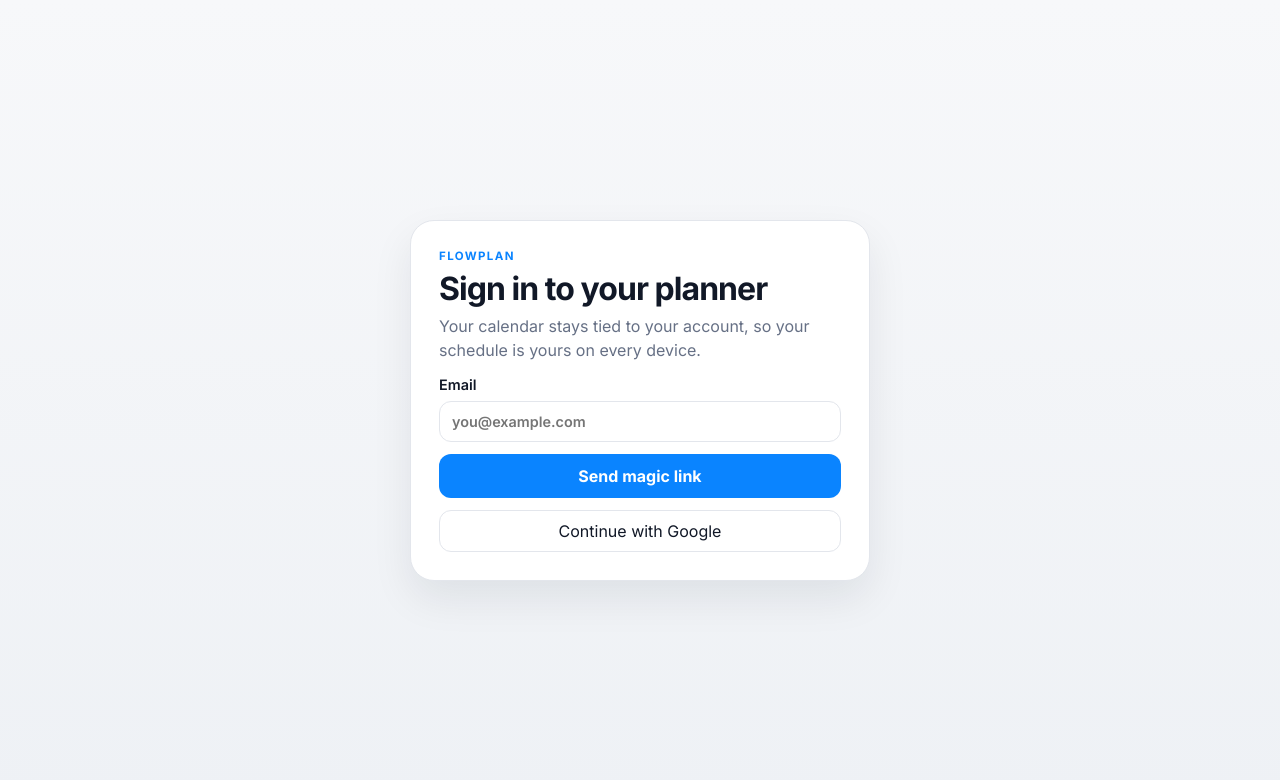
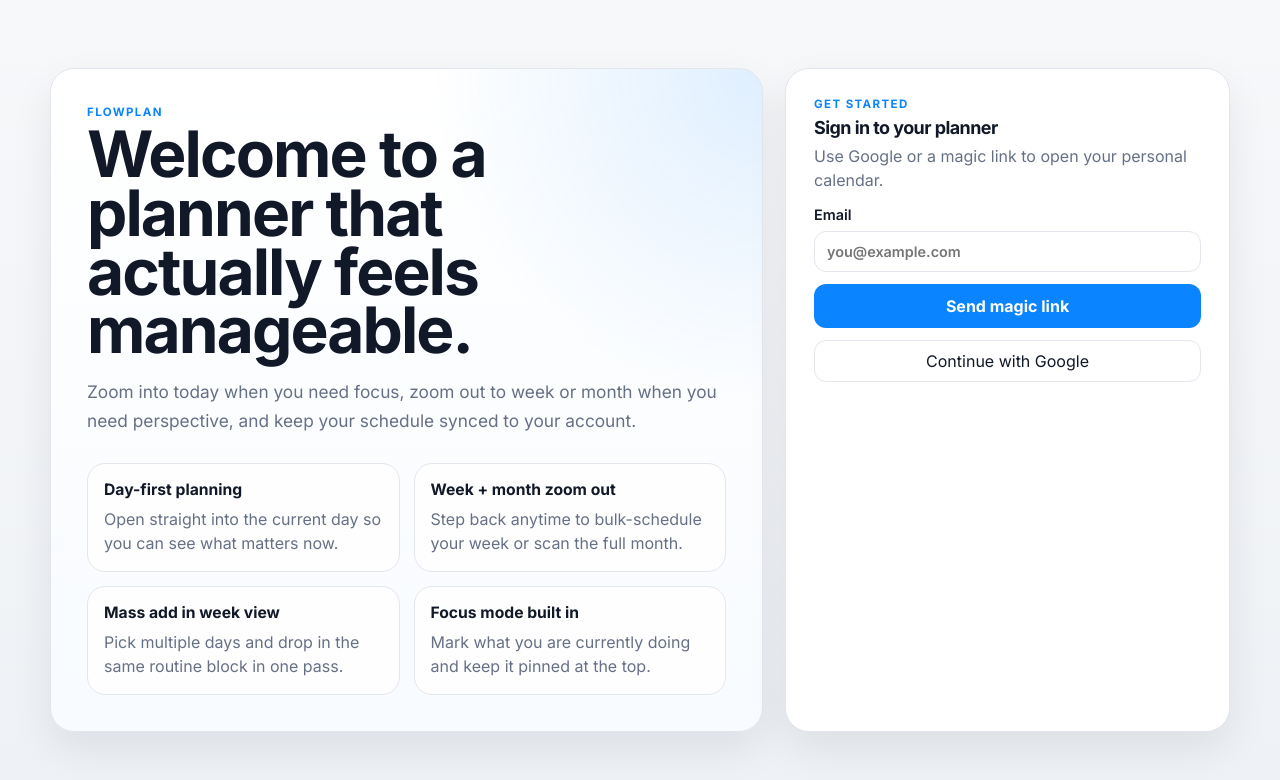
Before and after one commit to samiosman7/your-todo, a website built with Vite: page index.html in a window 1280 px wide. Built offline with nearby package versions, Linux system fonts and the light colour scheme; no server answers.

Commit message:
Add welcome landing page for auth screen

```diff
--- a/index.html
+++ b/index.html
@@ -14,12 +14,40 @@
   </head>
   <body>
     <div id="auth-shell" class="auth-shell">
-      <div class="auth-card">
+      <div class="welcome-shell">
+        <section class="welcome-hero">
           <p class="eyebrow">FlowPlan</p>
-        <h1>Sign in to your planner</h1>
+          <h1>Welcome to a planner that actually feels manageable.</h1>
+          <p class="welcome-copy">
+            Zoom into today when you need focus, zoom out to week or month when
+            you need perspective, and keep your schedule synced to your account.
+          </p>
+
+          <div class="welcome-grid">
+            <article class="welcome-feature">
+              <strong>Day-first planning</strong>
+              <p>Open straight into the current day so you can see what matters now.</p>
+            </article>
+            <article class="welcome-feature">
+              <strong>Week + month zoom out</strong>
+              <p>Step back anytime to bulk-schedule your week or scan the full month.</p>
+            </article>
+            <article class="welcome-feature">
+              <strong>Mass add in week view</strong>
+              <p>Pick multiple days and drop in the same routine block in one pass.</p>
+            </article>
+            <article class="welcome-feature">
+              <strong>Focus mode built in</strong>
+              <p>Mark what you are currently doing and keep it pinned at the top.</p>
+            </article>
+          </div>
+        </section>
+
+        <section class="auth-card">
+          <p class="eyebrow">Get Started</p>
+          <h2>Sign in to your planner</h2>
           <p class="subtle">
-          Your calendar stays tied to your account, so your schedule is yours on
-          every device.
+            Use Google or a magic link to open your personal calendar.
           </p>
           <div id="config-error" class="config-error hidden"></div>
           <form id="auth-form" class="form-stack auth-form">
@@ -33,6 +61,7 @@
             </button>
           </form>
           <p id="auth-message" class="subtle hidden"></p>
+        </section>
       </div>
     </div>
 
--- a/styles.css
+++ b/styles.css
@@ -44,16 +44,76 @@ textarea {
 .auth-shell {
   min-height: calc(100vh - 36px);
   display: grid;
-  place-items: center;
+  align-items: center;
 }
 
+.welcome-shell {
+  width: min(1180px, 100%);
+  margin: 0 auto;
+  display: grid;
+  grid-template-columns: minmax(0, 1.25fr) minmax(360px, 0.78fr);
+  gap: 22px;
+  align-items: stretch;
+}
+
+.welcome-hero,
 .auth-card {
-  width: min(460px, 100%);
-  padding: 28px;
   background: var(--panel);
   border: 1px solid var(--line);
   border-radius: 24px;
   box-shadow: var(--shadow);
+}
+
+.welcome-hero {
+  padding: 36px;
+  background:
+    radial-gradient(circle at top right, rgba(10, 132, 255, 0.13), transparent 34%),
+    linear-gradient(180deg, #ffffff 0%, #f8fbff 100%);
+}
+
+.welcome-hero h1 {
+  max-width: 11ch;
+  font-size: clamp(3rem, 5vw, 5.2rem);
+  line-height: 0.92;
+}
+
+.welcome-copy {
+  max-width: 58ch;
+  margin: 18px 0 0;
+  font-size: 1.08rem;
+  line-height: 1.65;
+  color: var(--muted);
+}
+
+.welcome-grid {
+  display: grid;
+  grid-template-columns: repeat(2, minmax(0, 1fr));
+  gap: 14px;
+  margin-top: 28px;
+}
+
+.welcome-feature {
+  padding: 16px;
+  border-radius: 18px;
+  background: rgba(255, 255, 255, 0.82);
+  border: 1px solid var(--line);
+}
+
+.welcome-feature strong {
+  display: block;
+  margin-bottom: 8px;
+  font-size: 0.98rem;
+}
+
+.welcome-feature p {
+  margin: 0;
+  color: var(--muted);
+  line-height: 1.5;
+}
+
+.auth-card {
+  width: 100%;
+  padding: 28px;
 }
 
 .config-error {
@@ -533,11 +593,24 @@ h2 {
   .app-shell {
     grid-template-columns: 1fr;
   }
+
+  .welcome-shell {
+    grid-template-columns: 1fr;
+  }
 }
 
 @media (max-width: 760px) {
   body {
     padding: 10px;
+  }
+
+  .welcome-hero,
+  .auth-card {
+    padding: 22px;
+  }
+
+  .welcome-grid {
+    grid-template-columns: 1fr;
   }
 
   .topbar-actions {
```
Lines whose indentation alone changed are shown as unchanged.
